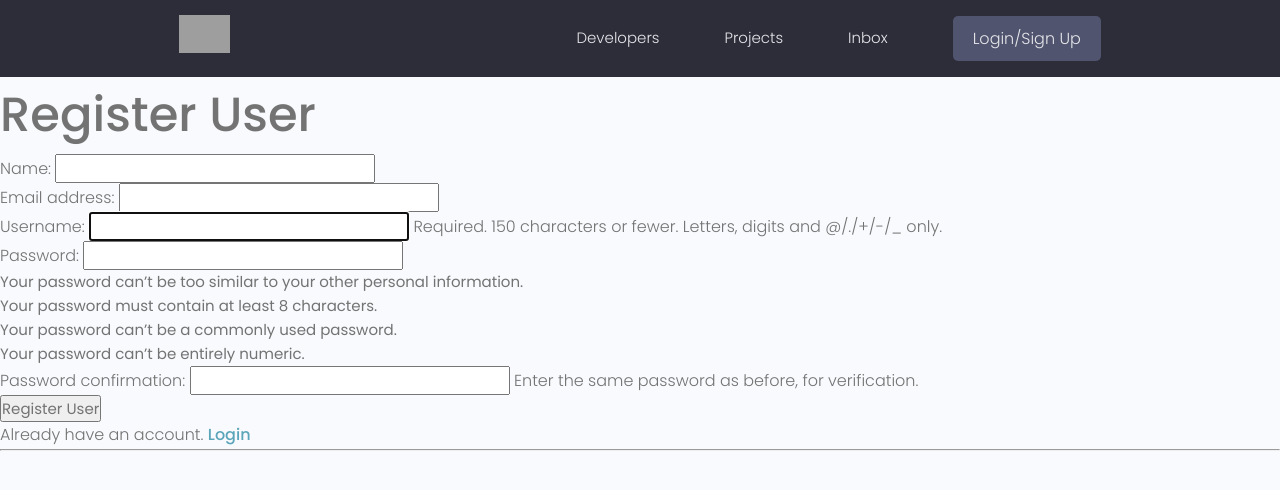
After one commit to Sanyam101/lab, a Django app: page /register/ in a window 1280 px wide. The commit adds this page. Shown: the top 490 px of the page. Run offline with Django 3.2, Linux system fonts and the light colour scheme; some libraries are stand-ins or nearby versions; grey boxes are pictures that could not be loaded.

Commit message:
user auth

```diff
--- a/devsearch/projects/views.py
+++ b/devsearch/projects/views.py
@@ -3,6 +3,7 @@ from django.shortcuts import render, redirect
 from django.http import HttpResponse, response
 from .models import Project
 from .forms import ProjectForm
+from django.contrib.auth.decorators import login_required
 
 
 def projects(request):
@@ -15,6 +16,7 @@ def project(request, pk):
     tags = projectObj.tags.all()
     return render(request, 'projects/single-project.html', {'projectObj':projectObj, 'tags':tags})
 
+@login_required(login_url="login")
 def createProject(request):
     form = ProjectForm()
 
@@ -29,6 +31,7 @@ def createProject(request):
     context = {'form':form}
     return render(request, "projects/project_form.html", context)
 
+@login_required(login_url="login")
 def updateProject(request, pk):
     project = Project.objects.get(id=pk)
     form = ProjectForm(instance=project)
@@ -44,6 +47,7 @@ def updateProject(request, pk):
     context = {'form':form}
     return render(request, "projects/project_form.html", context)
 
+@login_required(login_url="login")
 def deleteProject(request, pk):
     project = Project.objects.get(id=pk)
     if request.method == "POST":
--- a/devsearch/templates/mainTemplate.html
+++ b/devsearch/templates/mainTemplate.html
@@ -21,6 +21,14 @@
     <!-- <h1> This is the main template </h1> -->
     {% include 'navbarTemplate.html' %}
 
+    {% if messages %}
+        <ul class="messages">
+            {% for message in messages %}
+            <li{% if message.tags %} class="{{ message.tags }}"{% endif %}>{{ message }}</li>
+            {% endfor %}
+        </ul>
+    {% endif %}
+
     {% block content %}
 
     {% endblock content %}
--- a/devsearch/templates/navbarTemplate.html
+++ b/devsearch/templates/navbarTemplate.html
@@ -17,8 +17,13 @@
           <li class="header__menuItem"><a href="{% url 'projects' %}">Projects</a></li>
           <li class="header__menuItem"><a href="">Inbox</a></li>
           <!-- <li class="header__menuItem"><a href="">My Account</a></li> -->
+          {% if request.user.is_authenticated %}
           <li class="header__menuItem"><a href="{% url 'create-project' %}">Add Project</a></li>
-          <li class="header__menuItem"><a href="" class="btn btn--sub">Login/Sign Up</a></li>
+          <li class="header__menuItem"><a href="{% url 'logout' %}" class="btn btn--sub">Logout</a></li>
+          <li class="header__menuItem">{{request.user.first_name}}</li>
+          {% else %}
+          <li class="header__menuItem"><a href="{% url 'login' %}" class="btn btn--sub">Login/Sign Up</a></li>
+          {% endif %}
         </ul>
       </nav>
     </div>
--- /dev/null
+++ b/devsearch/users/forms.py
@@ -0,0 +1,13 @@
+from django.contrib.auth import models
+from django.db.models import fields
+from django.forms import ModelForm
+from django.contrib.auth.forms import UserCreationForm
+from django.contrib.auth.models import User
+
+class CustomUserCreationForm(UserCreationForm):
+    class Meta:
+        model = User
+        fields = ['first_name', 'email', 'username', 'password1', 'password2']
+        labels = {
+            'first_name': 'Name'
+        }
--- /dev/null
+++ b/devsearch/users/templates/users/login_register.html
@@ -0,0 +1,31 @@
+{% extends 'mainTemplate.html' %}
+
+{% block content %}
+{% if page == 'register' %}
+
+    <h1> Register User </h1>
+    <form method="POST" action="{% url 'register' %}">
+        {% csrf_token %}
+        {{form.as_p}}
+        <input type="submit" value="Register User"/>
+    </form>
+
+    <p>Already have an account. <a href="{% url 'login' %}">Login</a> </p>
+
+{% else %}
+
+<form action="{% url 'login' %}" method="POST">
+    {% csrf_token %}
+    <br/>
+    <input type="text" name="username" placeholder="Username"/>
+    <br/>
+    <input type="password" name="password" placeholder="Enter Password"/>
+    <br/>
+    <br/>
+    <input type="submit" value="Login" />
+    <br/>
+    <p>Don't have an account. <a href="{% url 'register' %}">Sign Up</a> </p>
+</form>
+{% endif %}
+
+{% endblock content %}
--- a/devsearch/users/templates/users/profiles.html
+++ b/devsearch/users/templates/users/profiles.html
@@ -9,7 +9,7 @@
       <div class="container container--narrow">
         <div class="hero-section__box">
           <h2>CONNECT WITH <span>DEVELOPERS</span></h2>
-          <h2>FROM AROUND THE WORLD</h2>
+          <!-- <h2>FROM AROUND THE WORLD</h2> -->
         </div>
 
         <div class="hero-section__search">
--- a/devsearch/users/urls.py
+++ b/devsearch/users/urls.py
@@ -2,6 +2,11 @@ from django.urls import path
 from . import views
 
 urlpatterns = [
+    path('login/',views.loginUser, name='login'),
+    path('logout/',views.logoutUser, name='logout'),
+    path('register/',views.registerUser, name='register'),
+
     path('', views.profiles, name='profiles'),
     path('profile/<str:pk>/',views.userProfile, name='user-profile'),
+
 ]
--- a/devsearch/users/views.py
+++ b/devsearch/users/views.py
@@ -1,6 +1,72 @@
-from django.shortcuts import render
+from django.http import request
+from django.shortcuts import render, redirect
+# login, auth and logout method for django default user database
+from django.contrib.auth import login, authenticate, logout
+# decorator for login required
+from django.contrib.auth.decorators import login_required
+from django.contrib.auth.models import User
 from .models import Profile
+
+# importing django auto register and login form.
+#from django.contrib.auth.forms import UserCreationForm
+# importing custom form.py created for user creation
+from .forms import CustomUserCreationForm
+
+#flash messages to be displayed once
+from django.contrib import messages
+
 # Create your views here.
+
+
+def loginUser(request):
+    page = 'login'
+    context = {'page': page}
+    if request.user.is_authenticated:
+        return redirect('profiles')
+
+    if request.method == 'POST':
+        username = request.POST['username']
+        password = request.POST['password']
+
+        try:
+            user = User.objects.get(username=username)
+        except:
+            messages.error(request, 'Username does not exist')
+
+        user = authenticate(request, username=username, password=password)
+
+        if user is not None:
+            login(request, user)
+            return redirect('profiles')
+        else:
+            messages.error(request,'Username/Password is incorrect')
+
+    return render(request, 'users/login_register.html', context)
+
+def logoutUser(request):
+    logout(request)
+    messages.error(request,'Username successfully logged out')
+    return redirect('login')
+
+def registerUser(request):
+    page = 'register'
+    form = CustomUserCreationForm()
+
+    if request.method == 'POST':
+        form = CustomUserCreationForm(request.POST)
+        if form.is_valid():
+            user = form.save(commit=False)
+            user.username = user.username.lower()
+            user.save()
+
+            messages.success(request, 'User account is created')
+            login(request, user)
+            return redirect('profiles')
+        else:
+            messages.error(request, 'error while registration')
+
+    context = {'page': page, 'form': form}
+    return render(request, 'users/login_register.html', context)
 
 def profiles(request):
     profiles = Profile.objects.all()
```
Also changed, not shown: devsearch/db.sqlite3.
